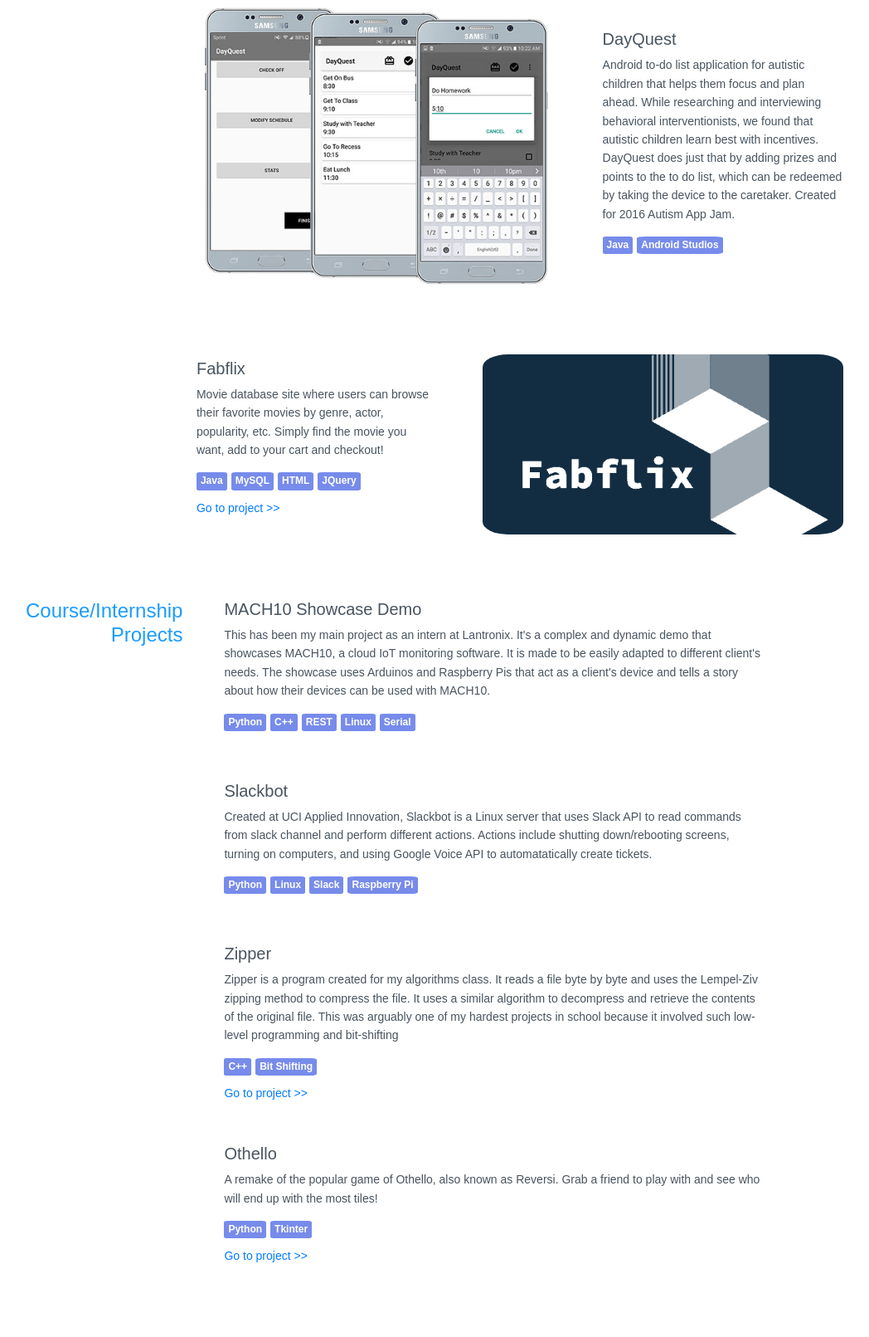
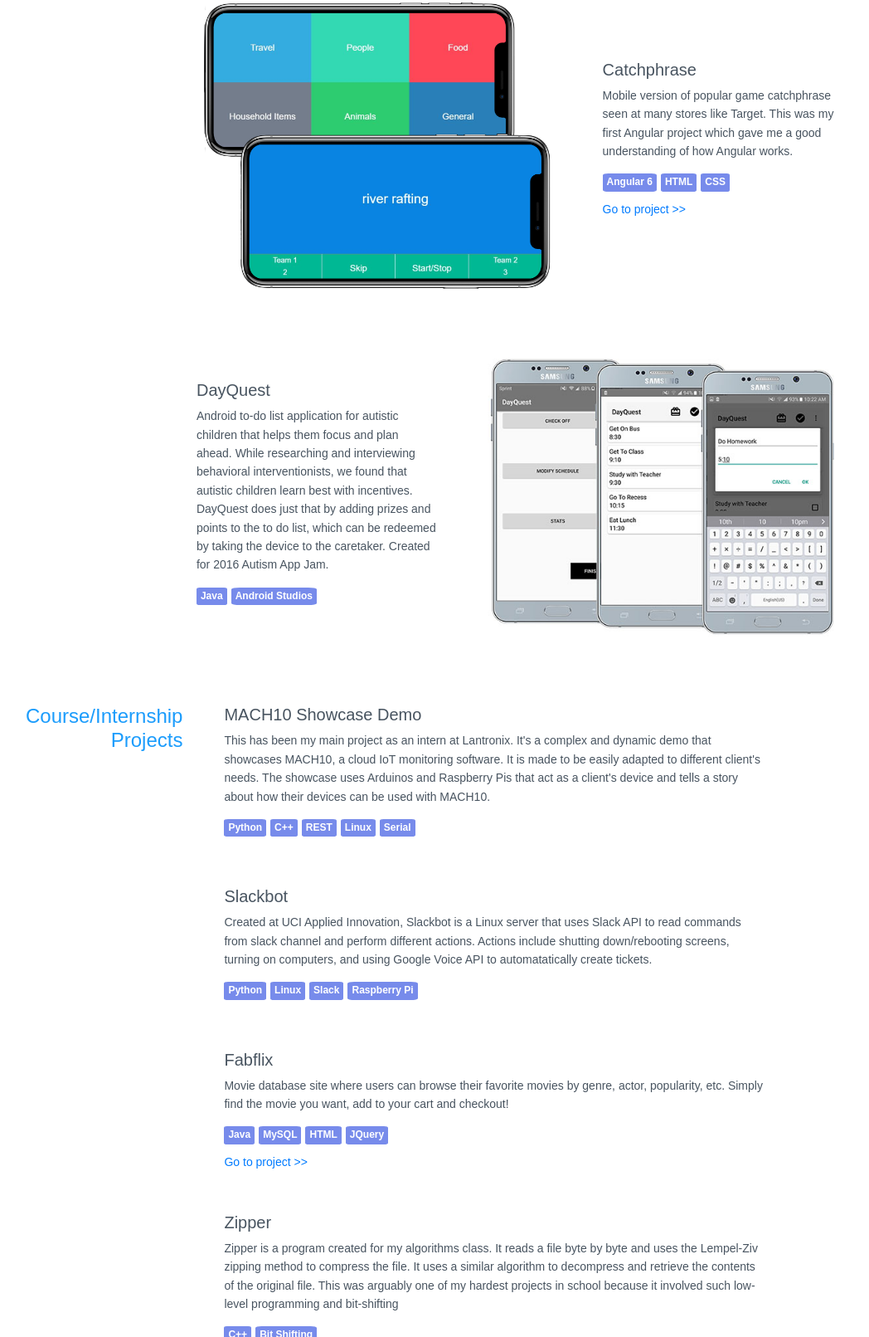
Before and after one commit to ericmv/ericmv.github.io, a plain HTML site: page index.html in a window 1280 px wide. Shown: the part 4486-6097 px from the top of the page at 83% size, without its empty margins (97-1145 px from the left). Drawn offline with nearby package versions, Linux system fonts and the light colour scheme.

Commit message:
added catchphrase

```diff
--- a/index.html
+++ b/index.html
@@ -234,10 +234,28 @@
 
           </div>
 
+          <div class="project">
+            <div class="projectImage left">
+              <img src="./images/catchphrase.png" class="image"/>
+            </div>
+            <div class="projectDetails">
+              <div class="projectHeader"><h5>Catchphrase</h5></div>
+
+              <p>
+              Mobile version of popular game catchphrase seen at many stores like Target. This was my first Angular project which gave me a good understanding of
+              how Angular works.
+              </p>
+              <div class="projectTags">
+                <div class="tag">Angular 6</div> <div class="tag">HTML</div> <div class="tag">CSS</div>
+              </div>
+              <a href="https://github.com/ericmv/catchphrase" target="_blank"><p>Go to project >></p></a>
+            </div>
+
+
+          </div>
+
          <div class="project">
-            <div class="projectImage left">
-              <img src="./images/dayquest.jpg" class="image"/>
-            </div>
+
             <div class="projectDetails">
               <div class="projectHeader"><h5>DayQuest</h5></div>
 
@@ -251,9 +269,15 @@
               </div>
               <!-- <a href=""><p>Go to project >></p></a> -->
             </div>
+            <div class="projectImage right">
+              <img src="./images/dayquest.jpg" class="image"/>
+            </div>
           </div>
 
-          <div class="project">
+          <!-- <div class="project">
+            <div class="projectImage left">
+              <img style="border-radius: 7%" src="./images/fabflix.png" class="image" />
+            </div>
             <div class="projectDetails">
               <div class="projectHeader"><h5>Fabflix</h5></div>
 
@@ -266,11 +290,9 @@
               </div>
               <a href="https://github.com/ericmv/fabflix" target="_blank"><p>Go to project >></p></a>
             </div>
-            <div class="projectImage right">
-              <img style="border-radius: 7%" src="./images/fabflix.png" class="image" />
-            </div>
 
-          </div>
+
+          </div> -->
 
 
 
@@ -301,6 +323,17 @@
             <div class="projectTags">
               <div class="tag">Python</div> <div class="tag">Linux</div> <div class="tag">Slack</div><div class="tag">Raspberry Pi</div>
             </div>
+          </div>
+          <div class="additional-project">
+            <div class="projectHeader"><h5>Fabflix</h5></div>
+            <p>
+              Movie database site where users can browse their favorite movies by genre, actor, popularity, etc. Simply find the movie you want, add to your cart
+              and checkout!
+            </p>
+            <div class="projectTags">
+              <div class="tag">Java</div><div class="tag">MySQL</div> <div class="tag">HTML</div> <div class="tag">JQuery</div>
+            </div>
+            <a href="https://github.com/ericmv/fabflix" target="_blank"><p>Go to project >></p></a>
           </div>
           <div class="additional-project">
             <div class="projectHeader"><h5>Zipper</h5></div>
```
Also changed, not shown: images/catchphrase.png (added).
